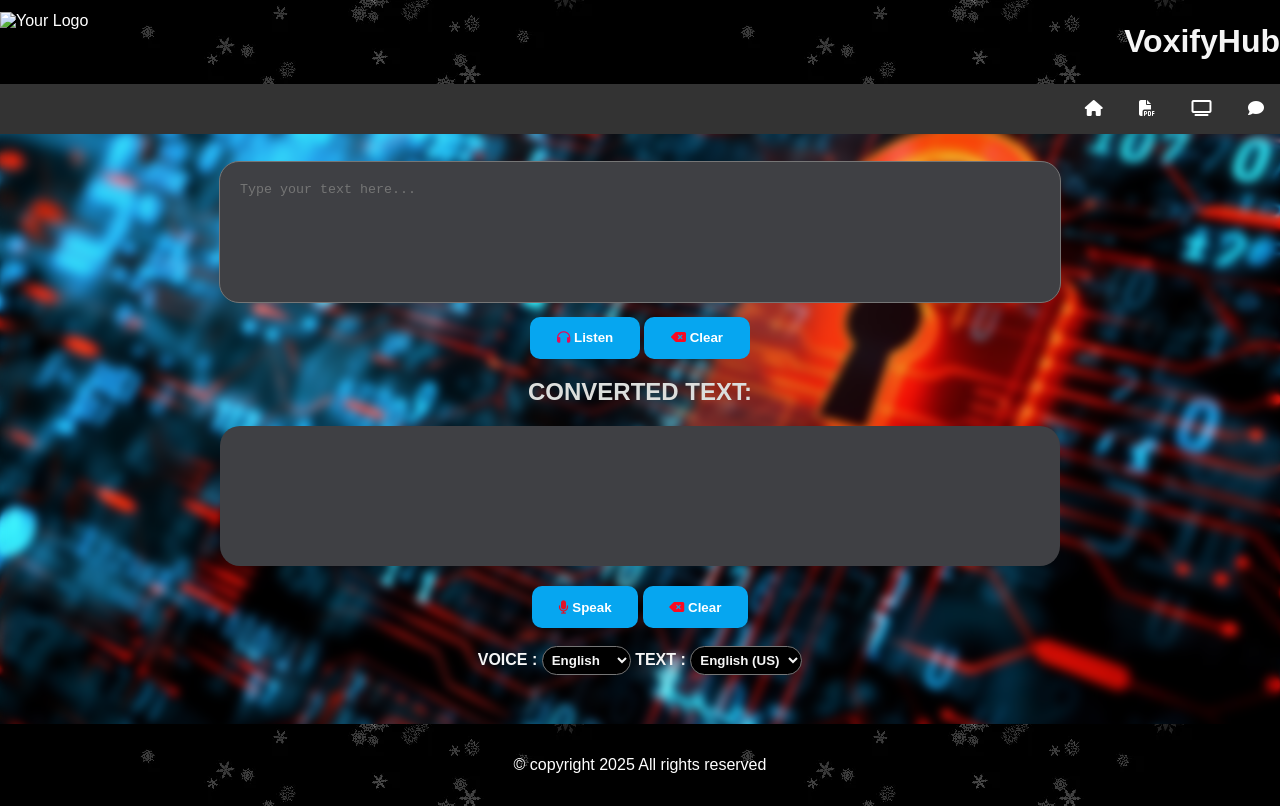
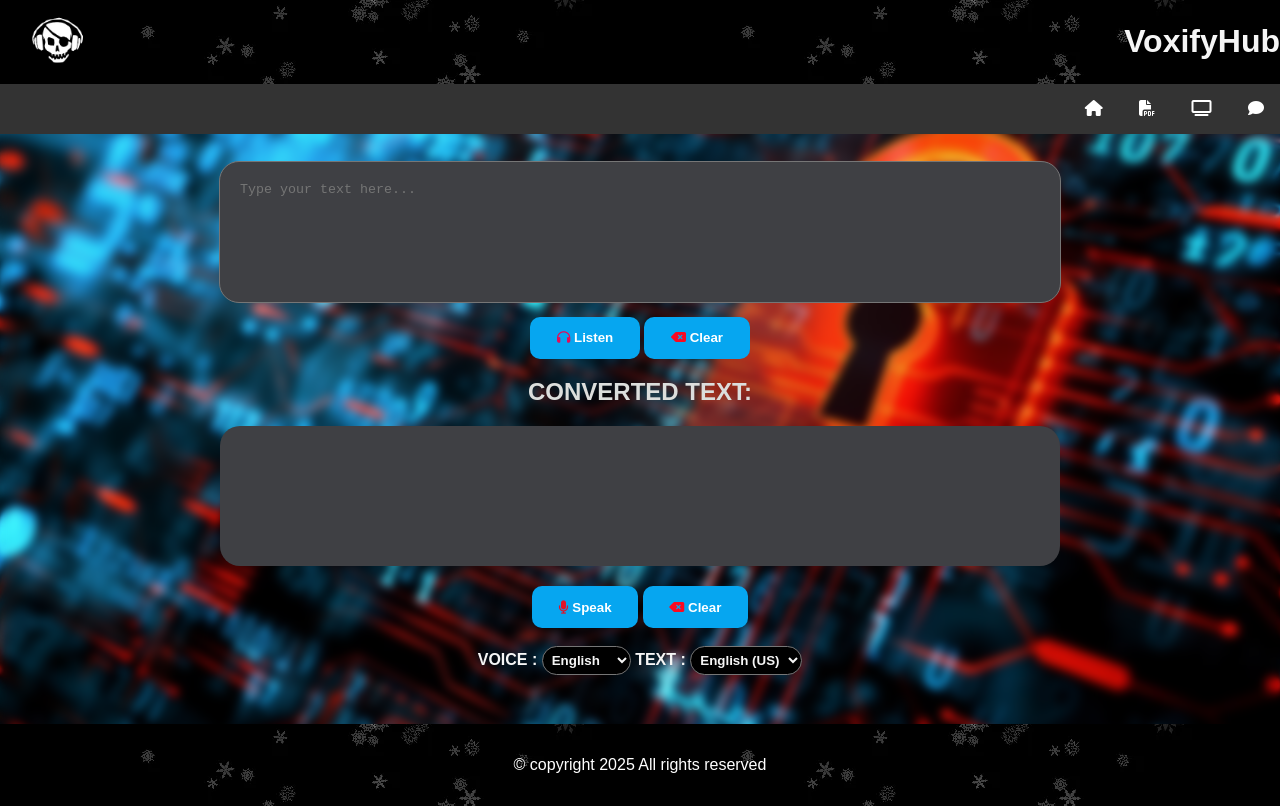
Before and after one commit to Divyanshupant707/VoxifyHub, a plain HTML site: page index.html in a window 1280 px wide. Drawn offline with Linux system fonts and the light colour scheme; files whose address does not match are found by name.

Commit message:
Fix logo image source in index.html
Updated logo image source in index.html from 'images/logo.jpg' to 'logo.jpg'.

```diff
--- a/index.html
+++ b/index.html
@@ -12,7 +12,7 @@
 <body>
     <header>
         <h1>VoxifyHub </h1>
-        <img src="images/logo.jpg" alt="Your Logo">
+        <img src="logo.jpg" alt="Your Logo">
     </header>
     <nav>
         <a href="start.html" class="nav-link"><i class="fa-sharp-duotone fa-solid fa-house"></i></a>
```
